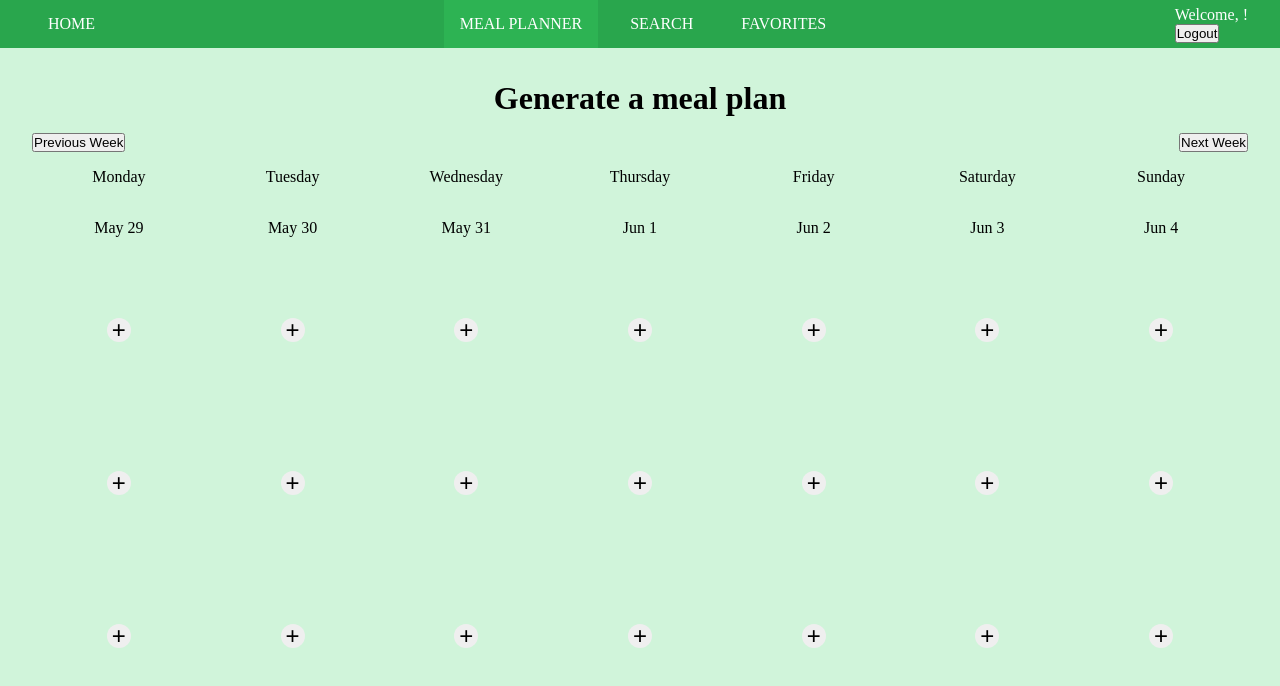
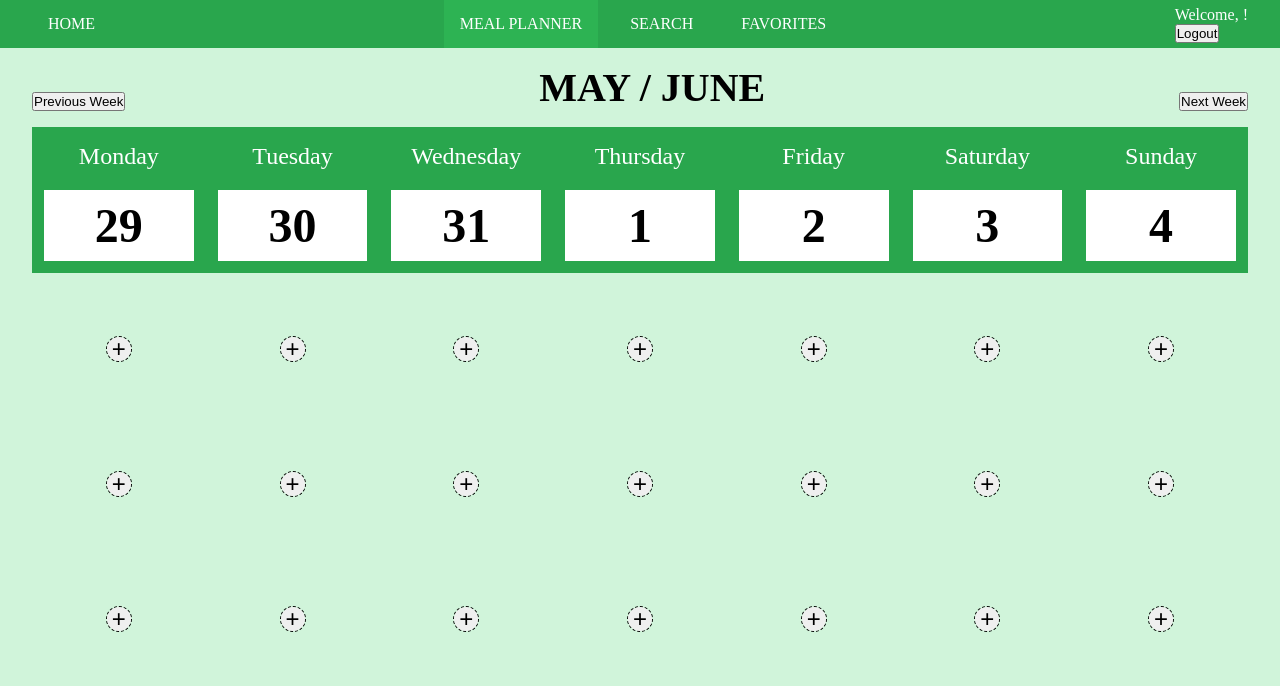
Before and after one commit to jere86/spoonacular, a React (Create React App) app: page /mealplanner in a window 1280 px wide. Both pictures are taken after a click on the button "Previous Week". Shown: the top 686 px of the page. Built offline with nearby package versions, Linux system fonts and the light colour scheme.

Commit message:
Calendar update

```diff
--- a/src/components/Calendar/Calendar.jsx
+++ b/src/components/Calendar/Calendar.jsx
@@ -18,21 +18,13 @@ const Calendar = () => {
   );
 
   const handleButtonClick = (dateKey, buttonIndex) => {
-    const correctDate = new Date(dateKey);
-    correctDate.setDate(correctDate.getDate() + 1);
-    const correctDateKey = correctDate.toISOString().split("T")[0];
-
-    const prevButtonStates = buttonStates[correctDateKey] || [
-      false,
-      false,
-      false,
-    ];
+    const prevButtonStates = buttonStates[dateKey] || [false, false, false];
     const newButtonStates = [...prevButtonStates];
     newButtonStates[buttonIndex] = !prevButtonStates[buttonIndex];
 
     setButtonStates((prevState) => ({
       ...prevState,
-      [correctDateKey]: newButtonStates,
+      [dateKey]: newButtonStates,
     }));
   };
 
@@ -68,9 +60,8 @@ const Calendar = () => {
       const dayName = currentDateIterator.toLocaleDateString("en-US", {
         weekday: "long",
       });
-      const formattedDate = currentDateIterator.toLocaleDateString("en-US", {
+      const dayNumber = currentDateIterator.toLocaleDateString("en-US", {
         day: "numeric",
-        month: "short",
       });
 
       const handleClick = (btnDateKey, buttonIndex) => {
@@ -80,7 +71,7 @@ const Calendar = () => {
       days.push(
         <li key={currentDateIterator.getTime()}>
           <div className={styles.dayName}>{dayName}</div>
-          <div className={styles.formattedDate}>{formattedDate}</div>
+          <div className={styles.dayNumber}>{dayNumber}</div>
           <div className={styles.breakfast}>
             <button
               className={buttonStatesForDate[0] ? styles.active : ""}
@@ -122,6 +113,29 @@ const Calendar = () => {
     <div className={styles.calendar}>
       <div className={styles.weekNav}>
         <button onClick={handlePreviousWeek}>Previous Week</button>
+        <div className={styles.monthName}>
+          {currentWeekStartDate.toLocaleDateString("en-US", {
+            month: "long",
+          })}
+          {currentWeekStartDate.getMonth() !==
+          new Date(
+            currentWeekStartDate.getFullYear(),
+            currentWeekStartDate.getMonth(),
+            currentWeekStartDate.getDate() + 6
+          ).getMonth() ? (
+            <span>
+              {" "}
+              /{" "}
+              {new Date(
+                currentWeekStartDate.getFullYear(),
+                currentWeekStartDate.getMonth(),
+                currentWeekStartDate.getDate() + 6
+              ).toLocaleDateString("en-US", {
+                month: "long",
+              })}
+            </span>
+          ) : null}
+        </div>
         <button onClick={handleNextWeek}>Next Week</button>
       </div>
       {renderCalendar()}
--- a/src/components/Calendar/Calendar.module.scss
+++ b/src/components/Calendar/Calendar.module.scss
@@ -4,6 +4,17 @@
   .weekNav {
     display: flex;
     justify-content: space-between;
+    align-items: flex-end;
+
+    .monthName {
+      font-size: 2.5rem;
+      text-transform: uppercase;
+      font-weight: bold;
+    }
+
+    button {
+      height: max-content;
+    }
   }
 
   ul {
@@ -11,6 +22,8 @@
     display: flex;
     justify-content: space-between;
     height: 70vh;
+    margin-top: 1rem;
+    // border: 0.25rem solid #29a64d;
 
     li {
       display: flex;
@@ -25,26 +38,46 @@
         align-items: center;
       }
 
-      .dayName,
-      .formattedDate {
+      .dayName {
         height: 10%;
+        font-size: 1.5rem;
+        background-color: #29a64d;
+        color: white;
+        padding: 1rem 0 0.5rem;
+      }
+
+      .dayNumber {
+        // height: 10%;
+        font-size: 3rem;
+        font-weight: bold;
+        padding: 0.5rem 0;
+        background-color: white;
+        border: 0.75rem solid #29a64d;
+        margin-bottom: 0.5rem;
       }
 
       .breakfast,
       .lunch,
       .dinner {
         height: 30%;
-        // border: 1px solid black;
+        // border: 0.25rem solid white;
 
         button {
           width: 1.5rem;
           height: 1.5rem;
           border-radius: 50%;
           border: none;
+          outline: 1px dashed black;
           display: flex;
           justify-content: center;
           align-items: center;
           font-size: 1.5rem;
+
+          &:hover {
+            cursor: pointer;
+            outline: 1px solid black;
+            transform: scale(1.2);
+          }
         }
       }
     }
--- a/src/pages/MealPlanner/MealPlanner.jsx
+++ b/src/pages/MealPlanner/MealPlanner.jsx
@@ -5,7 +5,7 @@ import styles from "./MealPlanner.module.scss";
 const MealPlanner = () => {
   return (
     <div className={styles.mealplanner}>
-      <h1>Generate a meal plan</h1>
+      {/* <h1>Generate a meal plan</h1> */}
       <Calendar />
     </div>
   );
--- a/src/pages/MealPlanner/MealPlanner.module.scss
+++ b/src/pages/MealPlanner/MealPlanner.module.scss
@@ -4,7 +4,7 @@
   display: flex;
   flex-direction: column;
   align-items: center;
-  padding: 2rem;
+  padding: 1rem 2rem;
 
   h1 {
     margin-bottom: 1rem;
```
